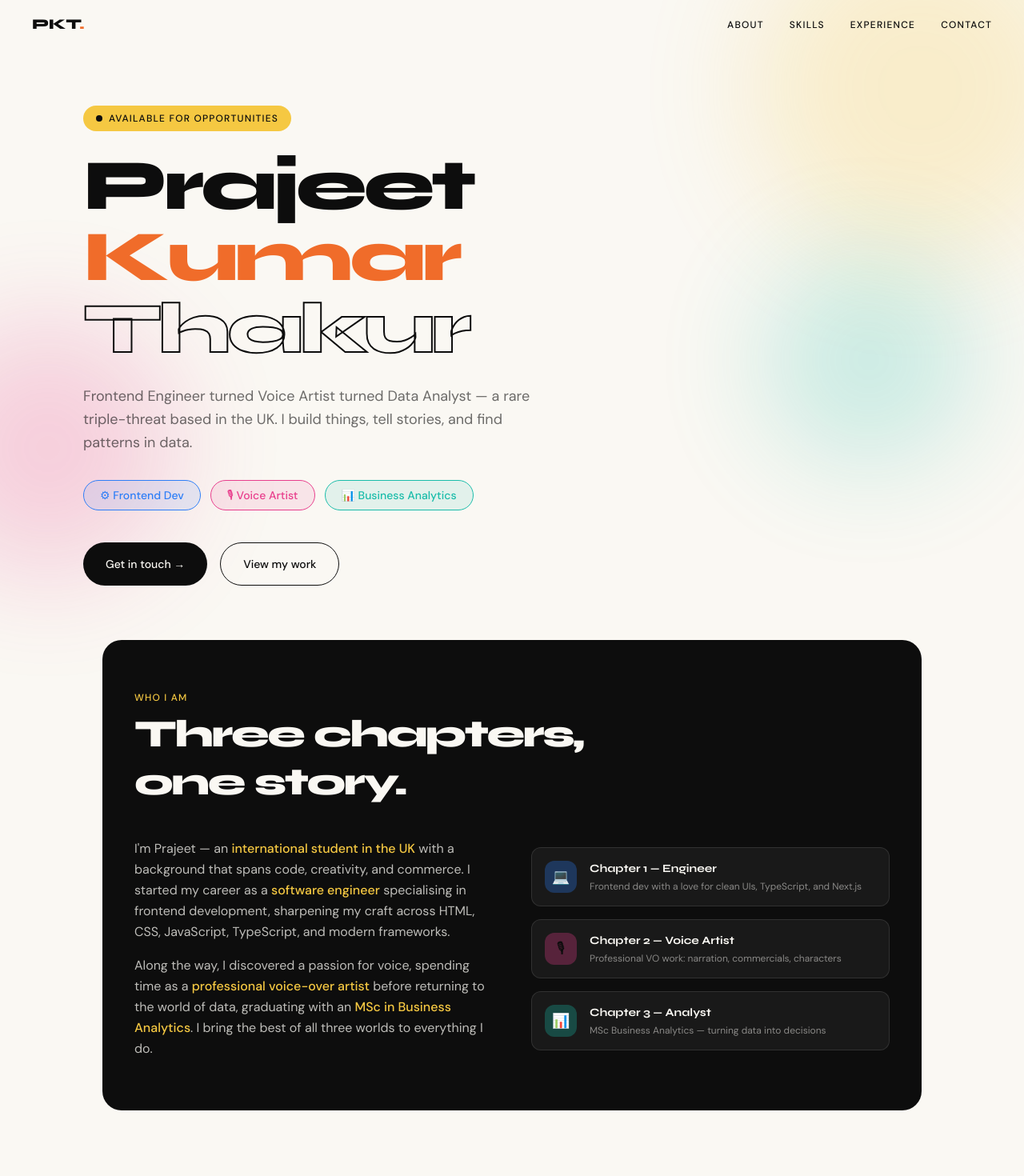
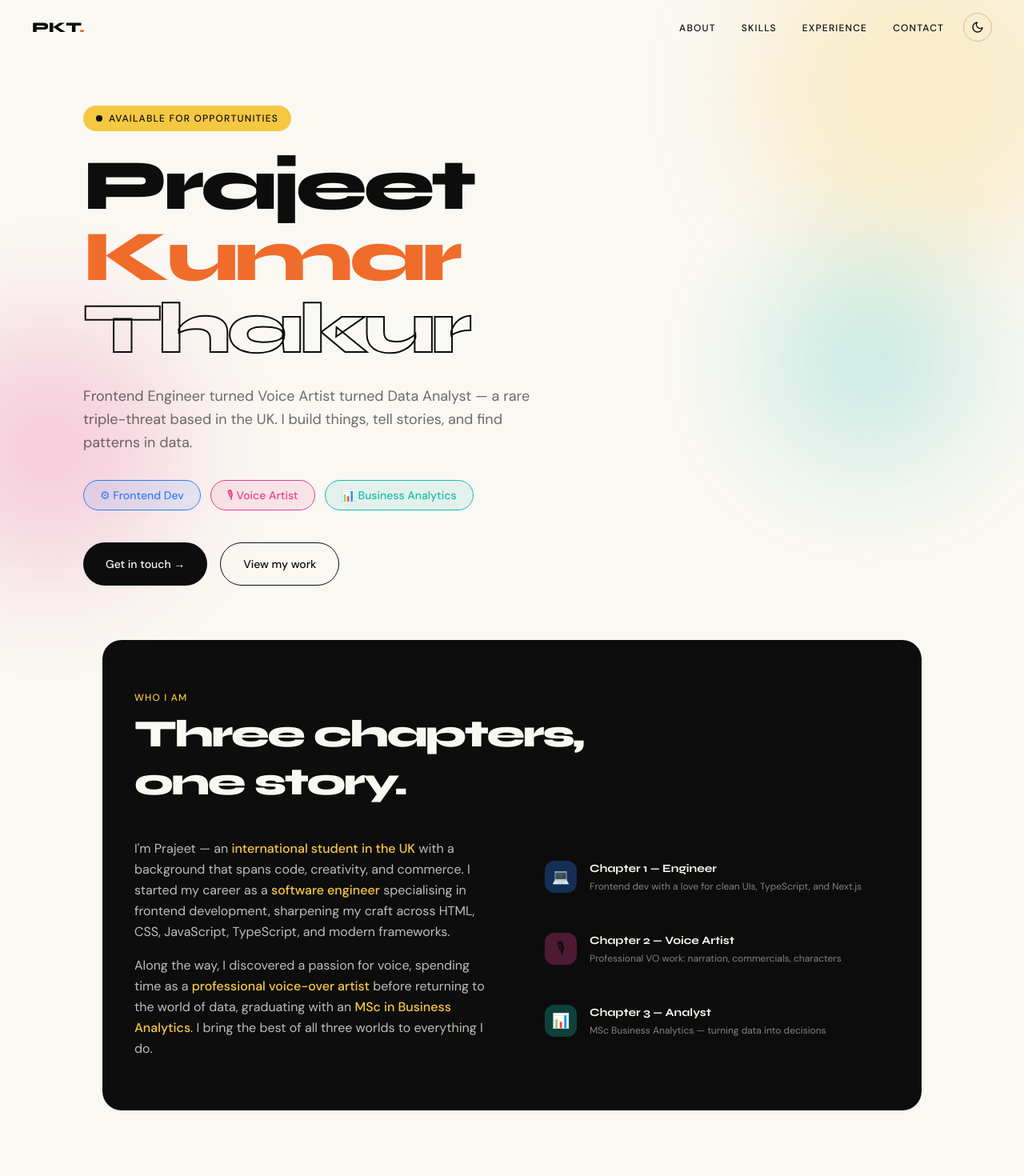
Before and after one commit to Prajeet7x/portfolio, a Next.js app: page / in a window 1280 px wide. Shown: the top 1470 px of the page at 80% size. Built offline with nearby package versions, Linux system fonts and the light colour scheme.

Commit message:
Feat: Dark mode

```diff
--- a/src/app/globals.css
+++ b/src/app/globals.css
@@ -5,6 +5,13 @@
 :root {
   --font-syne: "Syne", sans-serif;
   --font-dm: "DM Sans", sans-serif;
+  --color-ink:   13 13 13;
+  --color-cream: 250 248 243;
+}
+
+.dark {
+  --color-ink:   240 237 230;
+  --color-cream: 19 19 16;
 }
 
 html {
@@ -12,8 +19,8 @@ html {
 }
 
 body {
-  background-color: #faf8f3;
-  color: #0d0d0d;
+  background-color: rgb(var(--color-cream));
+  color: rgb(var(--color-ink));
   font-family: var(--font-dm);
   overflow-x: hidden;
 }
@@ -50,6 +57,6 @@ body {
 
 /* Outlined text */
 .text-outline {
-  -webkit-text-stroke: 2px #0d0d0d;
+  -webkit-text-stroke: 2px rgb(var(--color-ink));
   color: transparent;
 }
--- a/src/app/layout.tsx
+++ b/src/app/layout.tsx
@@ -41,7 +41,10 @@ export default function RootLayout({
   children: React.ReactNode;
 }) {
   return (
-    <html lang="en">
+    <html lang="en" suppressHydrationWarning>
+      <head>
+        <script dangerouslySetInnerHTML={{ __html: `try{var t=localStorage.getItem('theme'),d=window.matchMedia('(prefers-color-scheme: dark)').matches;if(t==='dark'||(!t&&d))document.documentElement.classList.add('dark')}catch(e){}` }} />
+      </head>
       <body className={`${syne.variable} ${dmSans.variable}`}>{children}</body>
     </html>
   );
--- a/src/components/About.tsx
+++ b/src/components/About.tsx
@@ -50,7 +50,7 @@ export default function About() {
             {chapters.map((c) => (
               <div
                 key={c.title}
-                className="flex items-start gap-4 p-4 rounded-xl border border-white/10 bg-white/5"
+                className="flex items-start gap-4 p-4 rounded-xl border border-ink/15 bg-ink/5"
               >
                 <div className={`w-10 h-10 rounded-xl flex items-center justify-center text-lg flex-shrink-0 ${c.bg}`}>
                   {c.icon}
--- a/src/components/Experience.tsx
+++ b/src/components/Experience.tsx
@@ -50,7 +50,7 @@ export default function Experience() {
             />
 
             {/* Card */}
-            <div className="bg-white border-[1.5px] border-ink/10 rounded-2xl p-6">
+            <div className="bg-cream border-[1.5px] border-ink/10 rounded-2xl p-6">
               <div className="flex flex-wrap justify-between items-start gap-2 mb-1">
                 <h3 className="font-syne font-bold text-base">{exp.role}</h3>
                 <span className="text-xs font-medium bg-cream text-ink/60 px-3 py-1 rounded-full">
--- a/src/components/Navbar.tsx
+++ b/src/components/Navbar.tsx
@@ -2,6 +2,7 @@
 
 import Link from "next/link";
 import { useState, useEffect } from "react";
+import ThemeToggle from "./ThemeToggle";
 
 export default function Navbar() {
   const [scrolled, setScrolled] = useState(false);
@@ -24,6 +25,7 @@ export default function Navbar() {
         PKT<span className="text-brand-orange">.</span>
       </span>
 
+      <div className="flex items-center gap-6">
         <ul className="flex gap-8 list-none">
           {[
             { label: "About",      href: "#about"      },
@@ -41,6 +43,8 @@ export default function Navbar() {
             </li>
           ))}
         </ul>
+        <ThemeToggle />
+      </div>
     </nav>
   );
 }
--- a/src/components/Skills.tsx
+++ b/src/components/Skills.tsx
@@ -28,7 +28,7 @@ export default function Skills() {
         {skills.map((skill, i) => (
           <div
             key={skill.name}
-            className={`fade-up delay-${Math.min(i % 4 + 1, 4)} bg-white border-[1.5px] border-ink/10 rounded-2xl p-5 text-center transition-all duration-250 cursor-default hover:-translate-y-1 hover:shadow-lg ${skill.hover}`}
+            className={`fade-up delay-${Math.min(i % 4 + 1, 4)} bg-cream border-[1.5px] border-ink/10 rounded-2xl p-5 text-center transition-all duration-250 cursor-default hover:-translate-y-1 hover:shadow-lg ${skill.hover}`}
           >
             <div className="text-2xl mb-2">{skill.icon}</div>
             <div className="font-syne font-bold text-sm">{skill.name}</div>
--- /dev/null
+++ b/src/components/ThemeToggle.tsx
@@ -0,0 +1,44 @@
+"use client";
+
+import { useEffect, useState } from "react";
+
+export default function ThemeToggle() {
+  const [dark, setDark] = useState(false);
+
+  useEffect(() => {
+    setDark(document.documentElement.classList.contains("dark"));
+  }, []);
+
+  function toggle() {
+    const next = !dark;
+    setDark(next);
+    document.documentElement.classList.toggle("dark", next);
+    localStorage.setItem("theme", next ? "dark" : "light");
+  }
+
+  return (
+    <button
+      onClick={toggle}
+      aria-label="Toggle dark mode"
+      className="w-9 h-9 flex items-center justify-center rounded-full border-[1.5px] border-ink/20 hover:border-ink/50 text-ink transition-colors duration-200"
+    >
+      {dark ? (
+        <svg width="16" height="16" viewBox="0 0 24 24" fill="none" stroke="currentColor" strokeWidth="2" strokeLinecap="round" strokeLinejoin="round">
+          <circle cx="12" cy="12" r="5"/>
+          <line x1="12" y1="1" x2="12" y2="3"/>
+          <line x1="12" y1="21" x2="12" y2="23"/>
+          <line x1="4.22" y1="4.22" x2="5.64" y2="5.64"/>
+          <line x1="18.36" y1="18.36" x2="19.78" y2="19.78"/>
+          <line x1="1" y1="12" x2="3" y2="12"/>
+          <line x1="21" y1="12" x2="23" y2="12"/>
+          <line x1="4.22" y1="19.78" x2="5.64" y2="18.36"/>
+          <line x1="18.36" y1="5.64" x2="19.78" y2="4.22"/>
+        </svg>
+      ) : (
+        <svg width="16" height="16" viewBox="0 0 24 24" fill="none" stroke="currentColor" strokeWidth="2" strokeLinecap="round" strokeLinejoin="round">
+          <path d="M21 12.79A9 9 0 1 1 11.21 3 7 7 0 0 0 21 12.79z"/>
+        </svg>
+      )}
+    </button>
+  );
+}
--- a/tailwind.config.ts
+++ b/tailwind.config.ts
@@ -1,6 +1,7 @@
 import type { Config } from "tailwindcss";
 
 const config: Config = {
+  darkMode: "class",
   content: [
     "./src/pages/**/*.{js,ts,jsx,tsx,mdx}",
     "./src/components/**/*.{js,ts,jsx,tsx,mdx}",
@@ -13,8 +14,8 @@ const config: Config = {
         dm: ["var(--font-dm)", "sans-serif"],
       },
       colors: {
-        ink: "#0d0d0d",
-        cream: "#faf8f3",
+        ink:   "rgb(var(--color-ink) / <alpha-value>)",
+        cream: "rgb(var(--color-cream) / <alpha-value>)",
         brand: {
           yellow: "#f5c842",
           orange: "#f06c2a",
```
Lines whose indentation alone changed are shown as unchanged.
